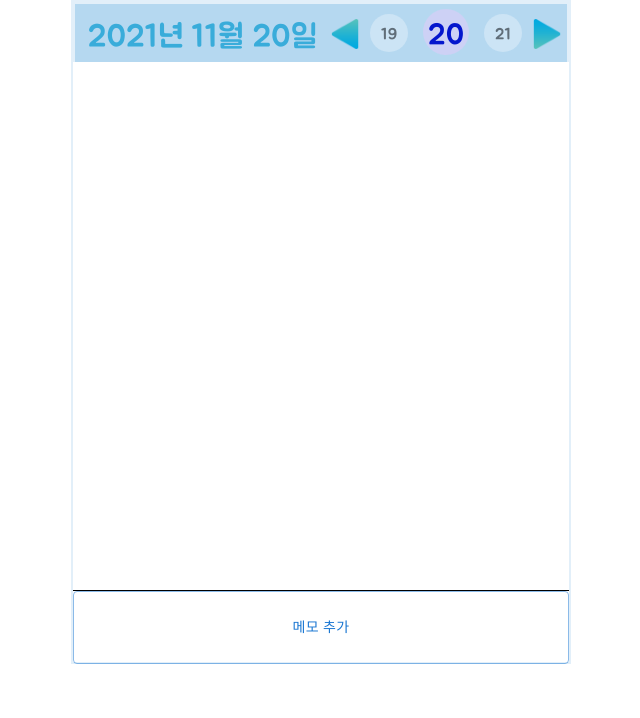
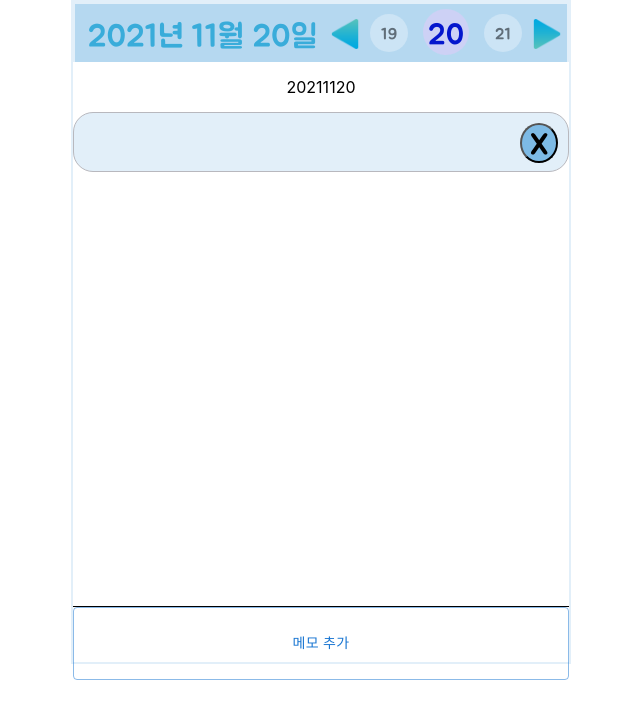
Before and after one commit to jaewoogwak/Memo, a React (Create React App) app: page / in a window 1280 px wide. Shown: the top 718 px of the page, without its empty margins (319-959 px from the left). Built offline with nearby package versions, Linux system fonts and the light colour scheme.

Commit message:
page change

```diff
--- a/src/App.js
+++ b/src/App.js
@@ -1,41 +1,56 @@
 import './App.css';
 import './style.css'
-import { useState, useRef } from 'react';
+import { useState, useRef, useEffect } from 'react';
 import MemoList from './component/Memos/MemoList';
 import Dialog from './component/Memos/FormDialog';
 import Bar from './component/Calender/Bar';
 
 function App() {
 
-  const [list, setList] = useState([]);
+  const [list, setList] = useState([{'text' : '', 'date' : ''}]);
+  const [page, setPage] = useState({
+    date:'default',
+    view: list
+  });
+  const [date, setDate] = useState('');
+
   const delMemo = useRef();
 
-  const handleAddMemo = (text) => {
+  const handleAddMemo = (text, date) => {
     console.log("addMemo");
-    setList(list.concat([text]))
+    setList(list.concat([{'text' : text, 'date' : date}]))
     console.log('list', list)
 
   }
 
-  const handleDeleteMemo = (e) => {
-    console.log('delMemo', e.target.parentNode);
-    // setList(list.filter(() => {
+  const pageNext = () => {
+    console.log('page next')
+  }
 
-    // }))
+  const pagePrevious = () => {
+    console.log('page previous')
+  }
 
+  const getDate = (date) => {
+    console.log('getDate -> setDate', date);
+    setDate(date);
   }
 
   return (
     <div class="content">
+      {console.log('app render')}
       <div class="nav-date">
-        <Bar/>
-        {/* <Nav /> */}
+        <Bar pageNext = {pageNext} pagePrevious ={pagePrevious} getDate = {getDate}/>
       </div>
       <div class="list">
-        <MemoList memoList={list} handleDeleteMemo ={handleDeleteMemo} setList = {setList} />
+        <p>{date}</p>
+        <div>
+          {/* {page.view} */}
+          <MemoList memoList={list} setList = {setList} />
+        </div>
       </div>
       <div>
-        <Dialog onClick={handleAddMemo} />
+        <Dialog onClick={handleAddMemo} date ={date} />
 
       </div>
 
--- a/src/component/Calender/Bar.js
+++ b/src/component/Calender/Bar.js
@@ -6,14 +6,15 @@ import previousBtn from './left.png';
 import { useState, useEffect } from 'react'
 
 
-const Bar = () => {
+const Bar = (props) => {
     // 날짜 조작
+    const { pageNext, pagePrevious, getDate } = props;
     const [presentDay, setPresentDay] = useState({
         year: 0,
         momth: 0,
         day: 0
     })
-    const [today, setToday] = useState('') // 처음 랜더링
+    const [today, setToday] = useState(`${new Date().getFullYear()}${new Date().getMonth()+1}${new Date().getDate()}`) // 처음 랜더링
 
     const setDay = () => {
         const date = new Date();
@@ -35,6 +36,7 @@ const Bar = () => {
         const year = date.getFullYear();
         const month = ("0" + (1 + date.getMonth())).slice(-2);
         const day = ("0" + date.getDate()).slice(-2);
+        getDate(`${year}${month}${day}`);
         return [year, month, day];
 
     }
@@ -44,6 +46,7 @@ const Bar = () => {
         const mm = Number(presentDay.momth) //Number(getToday()[1]);
         const dd = Number(presentDay.day) //Number(getToday()[2]);
         console.log('yymmdd', yy, mm, dd);
+        // getDate(`${yy}${mm}${dd}`);
         // console.log(`${yy}-${mm}-${dd+1}`)
         // const date = new Date(yy, mm, dd);
         const now = new Date(yy, mm - 1, dd);
@@ -58,6 +61,8 @@ const Bar = () => {
         // const month = ("0" + (1 + yesterday.getMonth())).slice(-2);
         // const day = ("0" + (yesterday.getDate())).slice(-2);
         console.log('year,month,day', year, month, day)
+        getDate(`${year}${month}${day}`);
+
         // const yymmdd = [year, month, day];
         setToday(`${year}년 ${month}월 ${day}일`)
         setPresentDay((prevState) => {
@@ -72,6 +77,7 @@ const Bar = () => {
         const mm = Number(presentDay.momth) //Number(getToday()[1]);
         const dd = Number(presentDay.day) //Number(getToday()[2]);
         console.log('yymmdd', yy, mm, dd);
+        // getDate(`${yy}${mm}${dd}`);
         // console.log(`${yy}-${mm}-${dd+1}`)
         // const date = new Date(yy, mm, dd);
         const now = new Date(yy, mm - 1, dd);
@@ -86,6 +92,7 @@ const Bar = () => {
         // const month = ("0" + (1 + yesterday.getMonth())).slice(-2);
         // const day = ("0" + (yesterday.getDate())).slice(-2);
         console.log('year,month,day', year, month, day)
+        getDate(`${year}${month}${day}`);
         // const yymmdd = [year, month, day];
         setToday(`${year}년 ${month}월 ${day}일`)
         setPresentDay((prevState) => {
@@ -97,18 +104,23 @@ const Bar = () => {
 
     const moveNext = () => {
         console.log("next");
+        pageNext();
         nextDay();
     }
 
     const movePrevious = () => {
         console.log("previous");
-        previousDay()
+        pagePrevious();
+        previousDay();
     }
 
     useEffect(() => {
         setDay();
-        console.log(today)
+        // parseToday(today);
+        console.log('today', today)
+        getDate(today);
     }, [])
+
     return (
         <div class="calender-bar">
             {console.log('rendering')}
--- a/src/component/Memos/FormDialog.js
+++ b/src/component/Memos/FormDialog.js
@@ -11,7 +11,7 @@ import { useRef } from 'react';
 export default function FormDialog(props) {
   const [open, setOpen] = React.useState(false);
   const input = useRef();
-  const { onClick : addMemo } = props;
+  const { onClick : addMemo, date } = props;
 
 
   const handleClickOpen = () => {
@@ -25,7 +25,7 @@ export default function FormDialog(props) {
   const handleSubmit = (e) => {
     console.log('data Submit', e.target);
     console.log(input.current.value)
-    addMemo(input.current.value)
+    addMemo(input.current.value, date)
     handleClose();
   }
   return (
--- a/src/component/Memos/Memo.js
+++ b/src/component/Memos/Memo.js
@@ -1,31 +1,47 @@
 import React from "react";
 import MemoDeleteButton from "./MemoDeleteButton";
-import { useRef } from 'react';
+import { useEffect, useRef } from 'react';
 
 const Memo = (props) => {
 
-    const { handleDeleteMemo, memoList, text, setList } = props;
+    const { memoList, text, setList, date } = props;
     console.log('memolist: ', memoList)
     const deleteMemo = useRef();
+    console.log('text, date : ', text, date)
 
-    const handleDeleteMemo2 = (e) => {
+    const handleDeleteMemo = (e) => {
         console.log('delMemo2', e.target);
         console.log('useRef=>memo: ', deleteMemo.current.innerText)
         const delMemo = deleteMemo.current.innerText;
+        console.log('delMemo', delMemo)
         const newMemoList = memoList.filter(memo => {
-            return memo != delMemo
+            return memo.text != delMemo
         })
         console.log('newMemoList', newMemoList)
         setList(newMemoList);
-      }
+    }
+
+    const getToday = () => {
+        const date = new Date();
+        const year = date.getFullYear();
+        const month = ("0" + (1 + date.getMonth())).slice(-2);
+        const day = ("0" + date.getDate()).slice(-2);
+        return [year, month, day];
+    }
+
+
     return (
         <div class="memo">
+            <div class ="creationTime">
+                {date}
+
+            </div>
             <div class="text" ref={deleteMemo}>
                 {console.log('memo : ', text)}
                 {text}
             </div>
             <MemoDeleteButton
-                handleDeleteMemo2={handleDeleteMemo2}
+                handleDeleteMemo={handleDeleteMemo}
                 memoList={memoList}
             />
         </div>
--- a/src/component/Memos/MemoDeleteButton.js
+++ b/src/component/Memos/MemoDeleteButton.js
@@ -3,12 +3,12 @@ import { useRef } from 'react';
 
 const MemoDeleteButton = (props) => {
 
-    const { handleDeleteMemo2, memoList } = props;
+    const { handleDeleteMemo, memoList } = props;
 
     // const { onClick : addMemo } = props;
     return (
 
-        <button className="del" onClick={handleDeleteMemo2}>X</button>
+        <button className="del" onClick={handleDeleteMemo}>X</button>
 
     )
 
--- a/src/component/Memos/MemoList.js
+++ b/src/component/Memos/MemoList.js
@@ -5,18 +5,15 @@ import { useState } from "react";
 
 const MemoList = (props) => {
 
-    const { memoList, handleDeleteMemo, setList } = props;
+    const { memoList, setList } = props;
     let keyCount = 0;
-
-
 
     return (
         <div>
             {/* {memoList} */}
             {memoList.map(memo => {
-                return <Memo handleDeleteMemo ={handleDeleteMemo} memoList ={memoList} key ={keyCount++} text = {memo} setList ={setList}/>
-            } )}
-
+                return <Memo memoList ={memoList} key ={keyCount++} text = {memo.text} setList ={setList} date ={memo.date}/>
+            })}
         </div>
 
     )
--- a/src/component/Memos/memoStyle.css
+++ b/src/component/Memos/memoStyle.css
@@ -71,3 +71,7 @@
     font-weight: normal;
     font-style: normal;
 }
+
+/* .creationTime {
+    display:none;
+} */
```
